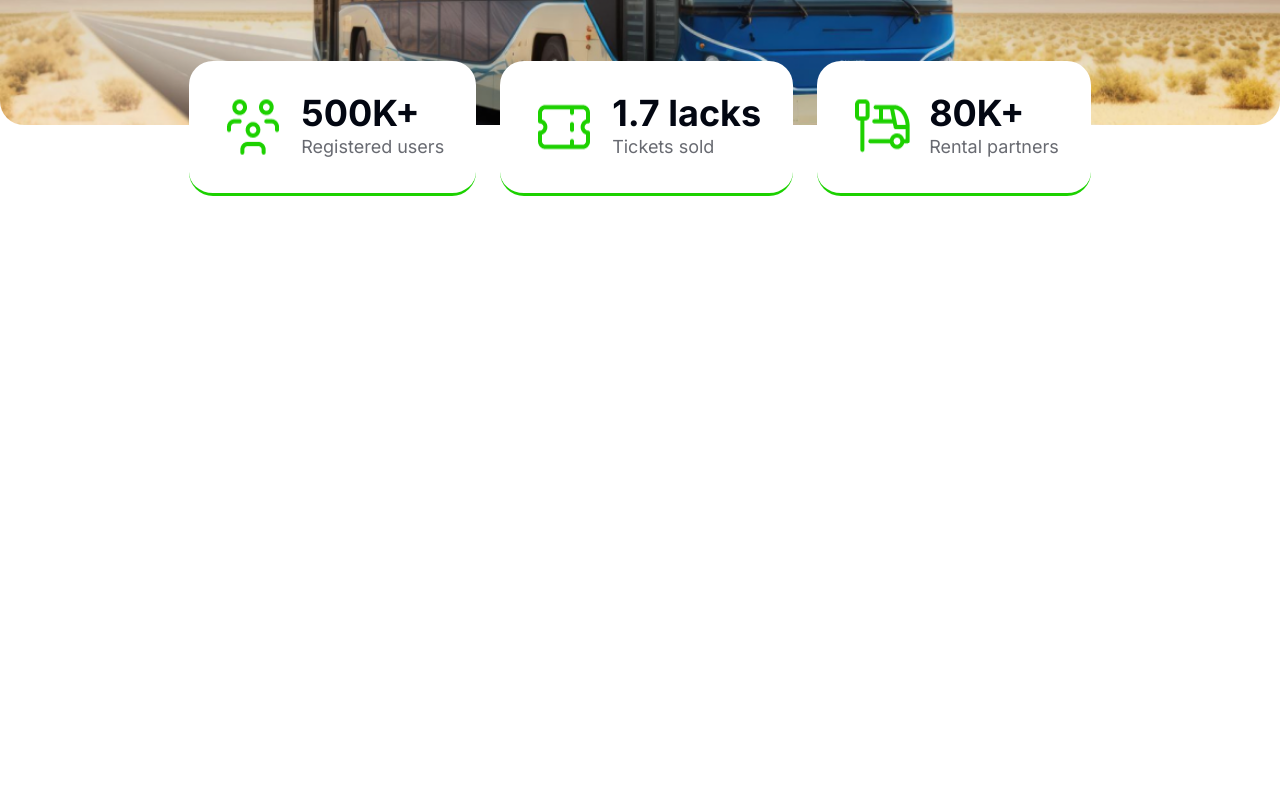
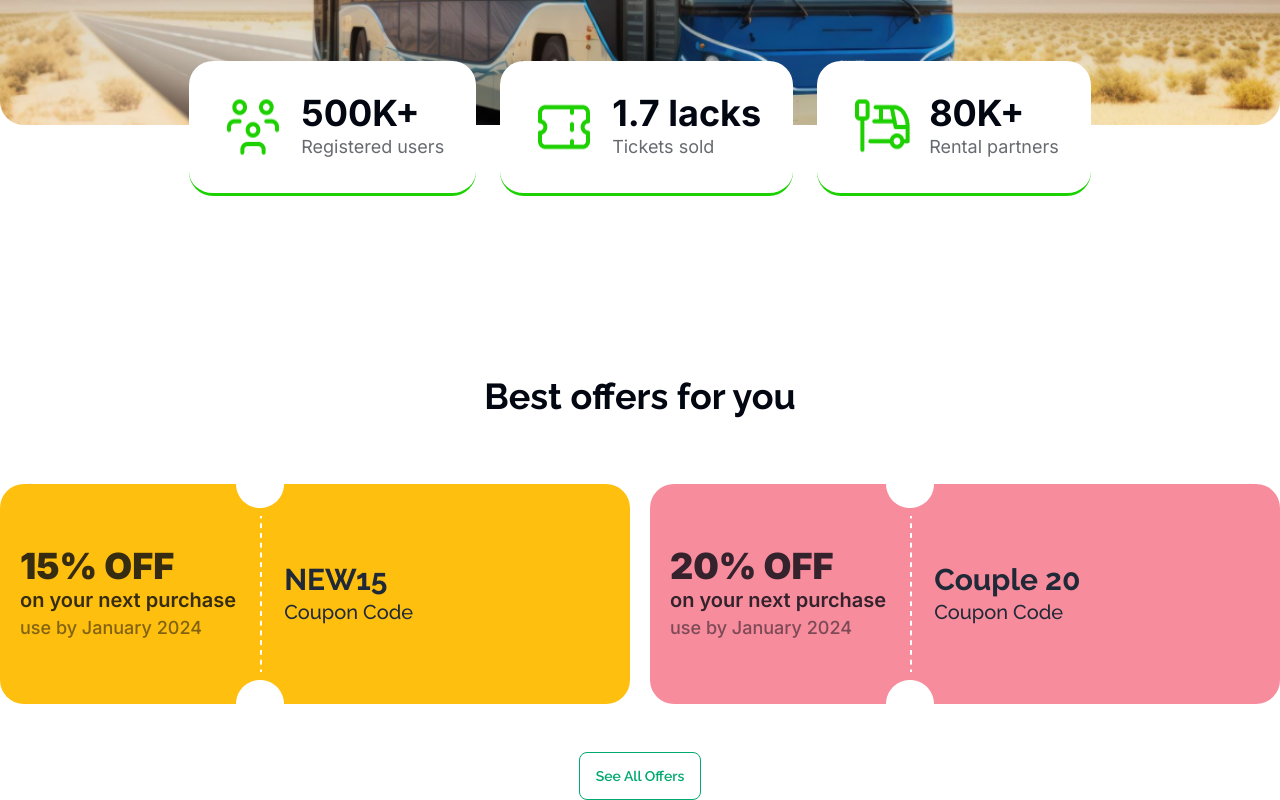
Before and after one commit to aaaziim/Smart-Ticketing, a plain HTML site: page index.html in a window 1280 px wide. Shown: the part 479-1279 px from the top of the page. Before the commit the page ends 800 px from the top, so only its background shows below. Drawn offline with nearby package versions, Linux system fonts and the light colour scheme.

Commit message:
Offers  Added

```diff
--- a/index.html
+++ b/index.html
@@ -119,7 +119,56 @@
         <!-- Floating Cards End -->
 
     </header>
-    <main></main>
+    <!-- main section -->
+    <main class="container mx-auto">
+        <!-- Offers Start -->
+        <section class="mt-24">
+            <h1 class="text-[#030712] text-4xl font-bold text-center p-5 mb-12">
+                Best offers for you
+            </h1>
+            <!-- coupon card -->
+            <div class="flex lg:flex-row flex-col justify-center gap-5 lg:m-0 m-2">
+                <div class="bg-[#FFBF0F] w-full flex items-center px-5 rounded-3xl">
+                    <div class="text-inter">
+                        <h1 class="text-4xl font-black text-[#030712CC]">15% OFF</h1>
+                        <h2 class="text-xl font-semibold text-[#030712CC]">
+                            on your next purchase
+                        </h2>
+                        <p class="text-lg font-medium text-[#03071280]">
+                            use by January 2024
+                        </p>
+                    </div>
+                    <img src="images/cupon-devider.png" alt="" />
+                    <div class="text-raleway">
+                        <h1 class="text-3xl font-bold">NEW15</h1>
+                        <p class="text-xl font-medium">Coupon Code</p>
+                    </div>
+                </div>
+                <div class="bg-[#F78C9C] w-full flex items-center px-5 rounded-3xl">
+                    <div class="text-inter">
+                        <h1 class="text-4xl font-black text-[#030712CC]">20% OFF</h1>
+                        <h2 class="text-xl font-semibold text-[#030712CC]">
+                            on your next purchase
+                        </h2>
+                        <p class="text-lg font-medium text-[#03071280]">
+                            use by January 2024
+                        </p>
+                    </div>
+                    <img src="images/cupon-devider.png" alt="" />
+                    <div class="text-raleway">
+                        <h1 class="text-3xl font-bold">Couple 20</h1>
+                        <p class="text-xl font-medium">Coupon Code</p>
+                    </div>
+                </div>
+            </div>
+            <div class="flex justify-center mt-12">
+                <button class="btn btn-outline btn-success">See All Offers</button>
+            </div>
+        </section>
+        <!-- Offers End -->
+
+
+    </main> <!-- JavaScript -->
     <script src="booking.js"></script>
 </body>
 
```
